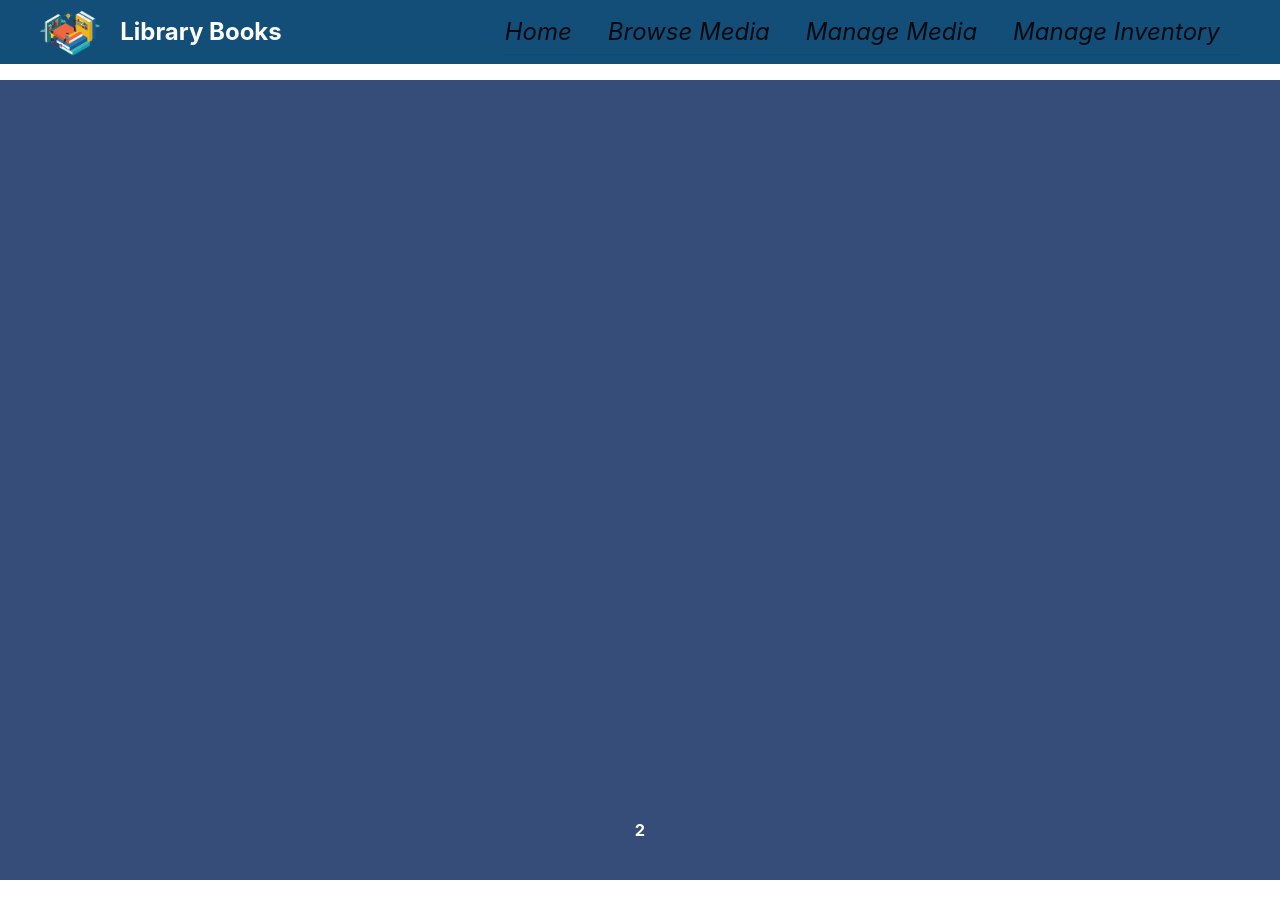
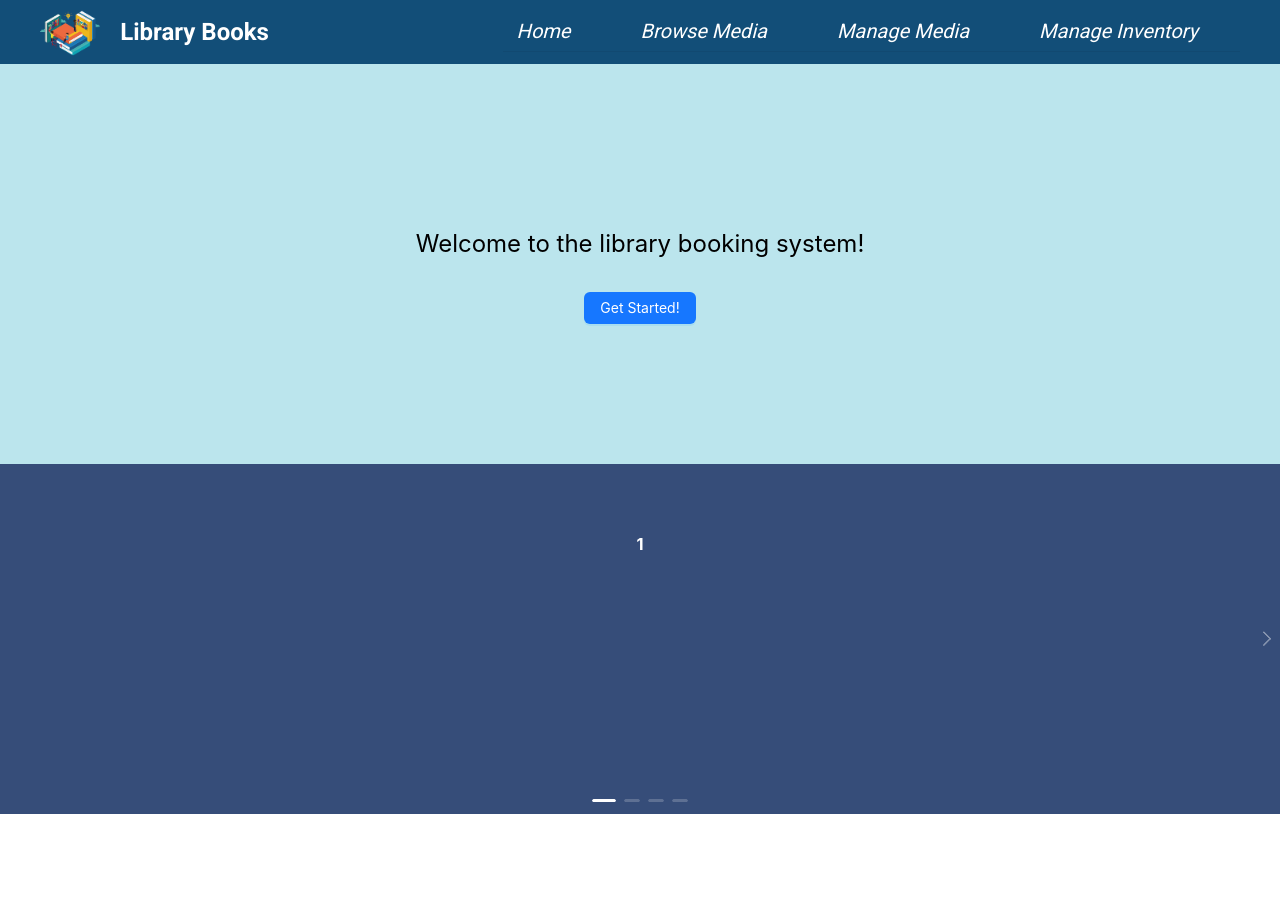
Before and after one commit to musicjoe12/Group30AML, a React (Create React App) app in the folder libary-management-system/: page /homepage in a window 1280 px wide. Shown: the top 918 px of the page. After the commit the page ends 864 px from the top, so only its background shows below. Built offline with nearby package versions, Linux system fonts and the light colour scheme.

Commit message:
Homepage and navbar fix

```diff
--- a/libary-management-system/src/CSS/navbar.css
+++ b/libary-management-system/src/CSS/navbar.css
@@ -1,8 +1,13 @@
-.navbar-link {
+@import url('https://fonts.googleapis.com/css2?family=Roboto:wght@400;700&display=swap');
+
+.navbar-container .ant-anchor-link-title {
     color: white !important;
-    font-size: 24px !important;
-    margin-right: 20px;
+    font-size: 20px !important;
+    margin-right: 30px;
     font-style:oblique;
+    font-family: 'Roboto', sans-serif;
+    padding: 0 12px;
+
   }
 
   .navbar-header {
@@ -11,6 +16,7 @@
     display: flex;
     justify-content: flex-end;
     align-items: center;
+    font-family: 'Roboto', sans-serif;
   }
 
   .navbar-container {
@@ -19,4 +25,5 @@
     justify-content: center;
     align-items: center;
     width: 100%;
+    font-family: 'Roboto', sans-serif;
   }
--- a/libary-management-system/src/Pages/Homepage.js
+++ b/libary-management-system/src/Pages/Homepage.js
@@ -1,18 +1,50 @@
 import React from 'react';
-import { Carousel } from 'antd';
+import { Carousel, Button } from 'antd';
+import { useNavigate } from 'react-router-dom';
+
+const blueBoxStyle = {
+  height: '50vh',
+  backgroundColor: '#BBE5ED',
+  color: '#000',
+  display: 'flex',
+  flexDirection: 'column',
+  justifyContent: 'center',
+  alignItems: 'center',
+  padding: '20px',
+  boxSizing: 'border-box',
+  textAlign: 'center',
+  gap: '10px',
+  fontSize: '24px',
+};
+
+const carouselContainerStyle = {
+  height: '50vh',
+};
 
 const contentStyle = {
-    height: '800px',
+  margin: 0,
+  height: '350px',
   color: '#fff',
-    lineHeight: '1500px',
+  lineHeight: '160px',
   textAlign: 'center',
   background: '#364d79',
 };
-  const Homepage = () => (
-    <Carousel autoplay>
+
+const Homepage = () => {
+  const navigate = useNavigate();
+
+  const handleGetStarted = () => navigate('/browse-media');
+
+  return (
+    <div style={{ minHeight: '100vh', display: 'flex', flexDirection: 'column' }}>
+      <div style={blueBoxStyle}>
+        <p>Welcome to the library booking system!</p>
+        <Button type="primary" onClick={handleGetStarted}>Get Started!</Button>
+      </div>
+      <div style={carouselContainerStyle}>
+        <Carousel arrows infinite={false}>
           <div>
             <h3 style={contentStyle}>1</h3>
-        <h1>ss</h1>
           </div>
           <div>
             <h3 style={contentStyle}>2</h3>
@@ -24,8 +56,9 @@ const contentStyle = {
             <h3 style={contentStyle}>4</h3>
           </div>
         </Carousel>
+      </div>
+    </div>
   );
-
-
+};
 
 export default Homepage;
```
Also changed, not shown: 1 other file (tests, documents, lock files or other folders). Lines whose indentation alone changed are shown as unchanged.
